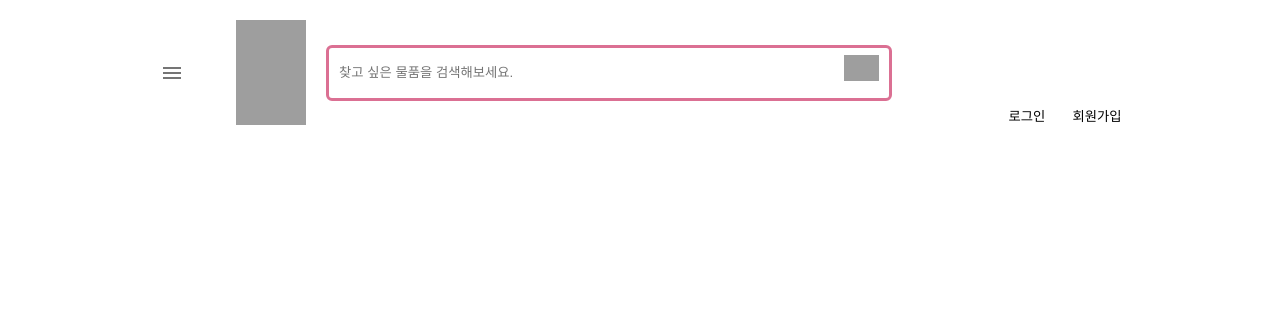
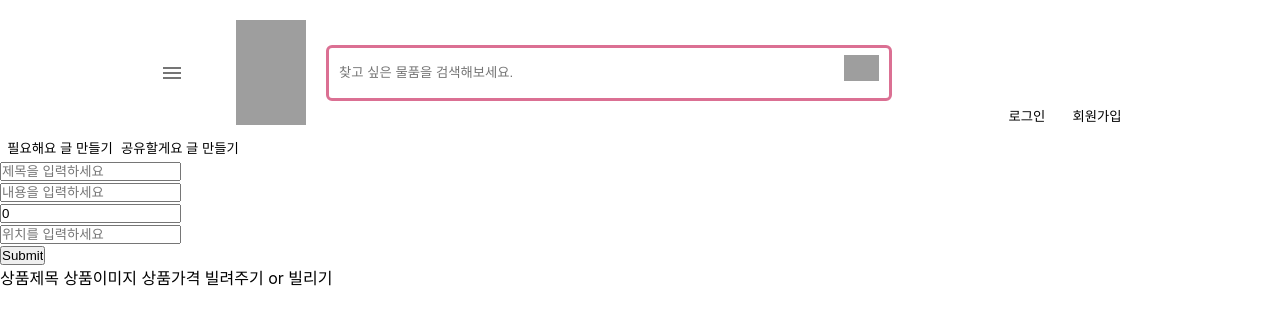
Before and after one commit to hunting-e5/Strawberry, a React (Create React App) app in the folder client/: page /create in a window 1280 px wide. Shown: the top 324 px of the page. Built offline with nearby package versions, Linux system fonts and the light colour scheme; grey boxes are pictures that could not be loaded.

Commit message:
임시저장

```diff
--- a/client/src/App.js
+++ b/client/src/App.js
@@ -4,11 +4,10 @@
 import SignIn from './components/Tabs/LoginTab/SignIn';
 import SignUp from './components/Tabs/LoginTab/SignUp';
 import MainTab from "./components/Tabs/MainTab/MainTab";
-import CreateDemandPost from './components/Tabs/CreateTab/CreateDemandPost';
-import CreateSupplyPost from './components/Tabs/CreateTab/CreateSupplyPost';
 import CreateButton from './components/CreateButton';
 import Header from './components/Header/Header';
 import ShowItemTab from './components/Tabs/ShowItemTab/ShowItemTab';
+import CreateTab from './components/Tabs/CreateTab/CreateTab';
 
 class App extends Component {
 
@@ -28,8 +27,9 @@
           <Route exact path='/item' component={ShowItemTab} />
           <Route exact path="/signin"><SignIn /></Route>
           <Route exact path="/signup"><SignUp /></Route>
-          <Route exact path="/createDemand"><CreateDemandPost /></Route>
-          <Route exact path="/createSupply"><CreateSupplyPost /></Route>
+          <Route exact path="/create"><CreateTab /></Route>
+          {/* <Route exact path="/createDemand"><CreateDemandPost /></Route>
+          <Route exact path="/createSupply"><CreateSupplyPost /></Route> */}
         </BrowserRouter>
       </div>
     );
--- a/client/src/components/CreateButton.js
+++ b/client/src/components/CreateButton.js
@@ -17,7 +17,7 @@
     render() {
         return (
             <MuiThemeProvider>
-                <NavLink exact to={'/createDemand'}>
+                <NavLink exact to={'/create'}>
                     <FloatingActionButton style={style}>
                         <ContentAdd />
                     </FloatingActionButton>
--- a/client/src/components/Tabs/CreateTab/CreateDemandPost.js
+++ b/client/src/components/Tabs/CreateTab/CreateDemandPost.js
@@ -1,6 +1,7 @@
-/* 2020-04-09 21:34 태형 수정 */
+/* 2020-04-18 15:38 태형 수정 */
 
 import React, { Component } from 'react';
+import {connect} from 'react-redux';
 
 const axios = require('axios').default;
 
@@ -33,10 +34,9 @@
 
     render() {
         return (
-            <div>
             <form onSubmit = {this.handleFormSubmit}>
                 <p>
-                        <input type='text' name='title' value = {this.state.demandPostTitle} placeholder='제목을 입력하세요' onChange={this.handleValueChange} />
+                    <input type='text' name='title' placeholder='제목을 입력하세요' onChange={this.handleValueChange} />
                 </p>
                 <p>
                     <input type='text' name='description' value = {this.state.description} placeholder='내용을 입력하세요' onChange={this.handleValueChange} />
@@ -51,9 +51,14 @@
                     <input type='submit' />
                 </p>
             </form>
-            </div>
         );
     }
 }
 
-export default CreateDemandPost;
+export default connect(
+    function(state){
+        return{
+            userID : state.currentUserID
+        }
+    }
+)(CreateDemandPost);
--- a/client/src/components/Tabs/CreateTab/CreateSupplyPost.js
+++ b/client/src/components/Tabs/CreateTab/CreateSupplyPost.js
@@ -21,7 +21,6 @@
         }
     }
 
-
     render() {
         return (
             <div>
--- /dev/null
+++ b/client/src/components/Tabs/CreateTab/CreateTab.css
@@ -0,0 +1,12 @@
+.select_buttons_wrap {
+
+}
+
+.select_demand_or_supply {
+    border: none;
+    background: none;
+    cursor: pointer;
+    outline: 0;
+    width: 120px;
+    height: 25px;
+}
--- /dev/null
+++ b/client/src/components/Tabs/CreateTab/CreateTab.js
@@ -0,0 +1,19 @@
+import React from 'react';
+import CreateSupplyPost from './CreateSupplyPost';
+import CreateDemandPost from './CreateDemandPost';
+import './CreateTab.css';
+
+function CreateTab(props) {
+    return (
+        <div>
+            <div class = 'select_buttons_wrap'>
+                <button class = 'select_demand_or_supply'>필요해요 글 만들기</button>
+                <button class = 'select_demand_or_supply'>공유할게요 글 만들기</button>
+            </div>
+            <CreateDemandPost />
+            <CreateSupplyPost />
+        </div>
+    );
+}
+
+export default CreateTab;
--- a/client/src/components/Tabs/TestId/TestId.js
+++ b/client/src/components/Tabs/TestId/TestId.js
@@ -1,22 +1,23 @@
 import React,{Component} from 'react';
 import store from '../../../store';
+
 export default class TestId extends Component {
     render(){
         return (
             <div className="TestId">
                 <button onClick={function(){
                     store.dispatch({type:'userId',
-                    currentUserId:1
+                    currentUserID:1
                 })
                 }}>user1</button>
                 <button onClick={function(){
                     store.dispatch({type:'userId',
-                    currentUserId:2
+                    currentUserID:2
                 })
                 }}>user2</button>
                 <button onClick={function(){
                     store.dispatch({type:'userId',
-                    currentUserId:3
+                    currentUserID:3
                 })
                 }}>user3</button>
             </div>
--- a/client/src/index.js
+++ b/client/src/index.js
@@ -3,11 +3,15 @@
 import './index.css';
 import App from './App';
 import * as serviceWorker from './serviceWorker';
+import { Provider } from 'react-redux';
+import store from './store';
 
 ReactDOM.render(
+  <Provider store = {store}>
   <React.StrictMode>
     <App />
   </React.StrictMode>
+  </Provider>
   ,document.getElementById('root')
 );
 
--- a/client/src/store.js
+++ b/client/src/store.js
@@ -1,24 +1,18 @@
 import { createStore } from 'redux';
 
 var initstate = {
-    currentUserId: 1,
+    currentUserID: 1,
 }
 
-export default createStore(function(state=initstate, action){
+function reducer(state=initstate, action){
     if(action.type==='userId'){
-        return {currentUserId:action.currentUserId}
+        return {currentUserID: action.currentUserID}
     }
     if(action.type==='favor'){
         var userIdList=[];
         return state
     }
     return state;
-},window.__REDUX_DEVTOOLS_EXTENSION__ && window.__REDUX_DEVTOOLS_EXTENSION__()
-)
+}
 
-// function reducer(state = initstate, action){
-
-//  return state;
-// }
-
-// export default createStore(reducer, window.__REDUX_DEVTOOLS_EXTENSION__ && window.__REDUX_DEVTOOLS_EXTENSION__());
+export default createStore(reducer, window.__REDUX_DEVTOOLS_EXTENSION__ && window.__REDUX_DEVTOOLS_EXTENSION__())
```
Lines whose indentation alone changed are shown as unchanged.
